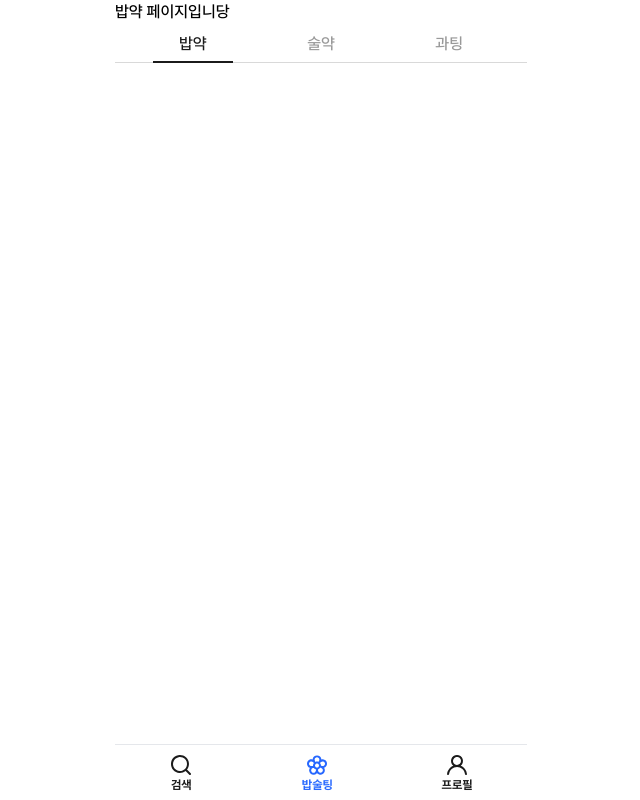
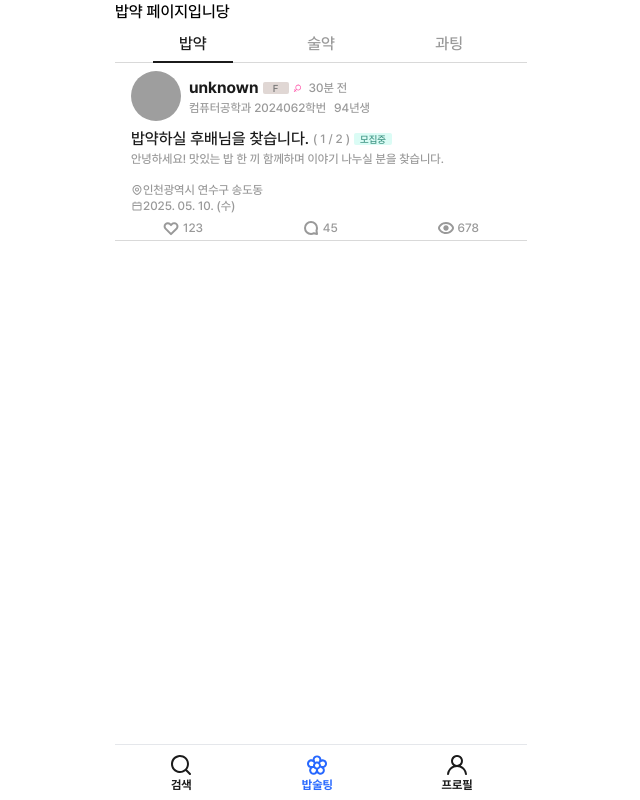
Before and after one commit to BobSoolTing/Bob-Sool-Ting-FE, a Next.js app: page /bst/bob in a window 1280 px wide. Shown: the whole page, without its empty margins (319-959 px from the left). Built offline with nearby package versions, Linux system fonts and the light colour scheme; grey boxes are pictures that could not be loaded.

Commit message:
📝 Update: 포스트 아이템 임시 적용

```diff
--- a/src/pages/bst/bob.tsx
+++ b/src/pages/bst/bob.tsx
@@ -2,6 +2,7 @@ import React from 'react';
 import { ReactNode } from 'react';
 import BottomBar from '@/components/shared/BottomBar';
 import CategoryBar from '@/components/shared/CategoryBar';
+import PostItem from '@/components/shared/PostItem';
 
 export default function BobPage() {
   return <div>밥약 페이지입니당</div>;
@@ -13,6 +14,7 @@ BobPage.getLayout = (page: ReactNode) => {
       <CategoryBar>
         <BottomBar>{page}</BottomBar>
       </CategoryBar>
+      <PostItem />
     </>
   );
 };
```
